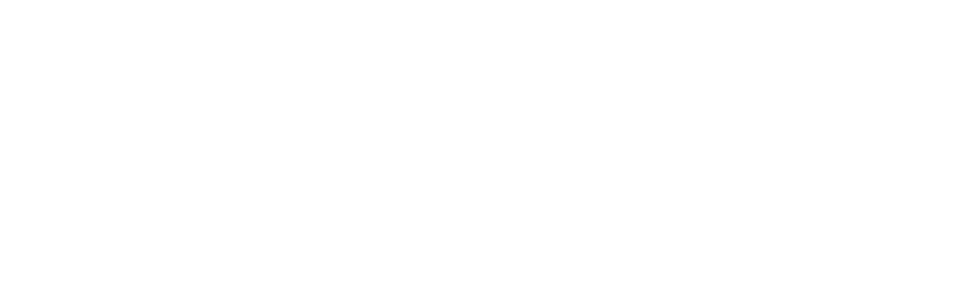
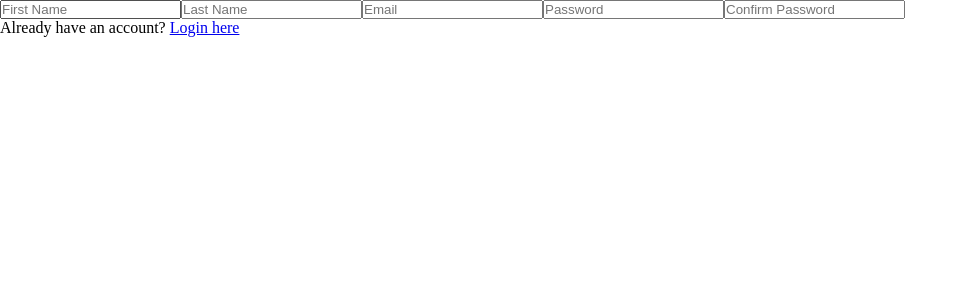
Before and after one commit to SachindaBandara/Home-Rental-Full-Stack-Application-in-MERN, a React (Create React App) app in the folder client/: page /register in a window 1280 px wide. Shown: the top 300 px of the page, without its empty margins (0-968 px from the left). Built offline with nearby package versions, Linux system fonts and the light colour scheme.

Commit message:
create register form

```diff
--- a/client/src/pages/Login.jsx
+++ b/client/src/pages/Login.jsx
@@ -3,7 +3,7 @@ import React from 'react'
 const Login = () => {
   return (
     <div>
-
+      <p>hi</p>
     </div>
   )
 }
--- a/client/src/pages/Register.jsx
+++ b/client/src/pages/Register.jsx
@@ -1,11 +1,54 @@
-import React from 'react'
+import React from "react";
 
 const Register = () => {
   return (
-    <div>
+    <div className="register">
+      <div className="register_content">
+        <form action="">
+          <input
+            type="text"
+            placeholder="First Name"
+            name="firstname"
+            required
+          />
+          <input
+            type="text"
+            placeholder="Last Name"
+            name="lastname"
+            required
+          />
+          <input
+            type="email"
+            placeholder="Email"
+            name="email"
+            required
+          />
+          <input
+            type="password"
+            placeholder="Password"
+            name="password"
+            required
+          />
+          <input
+            type="password"
+            placeholder="Confirm Password"
+            name="confirmpassword"
+            required
+          />
 
+          <input
+            type="file"
+            name="profileimage"
+            accept="image/*"
+            style={{display:'none'}}
+            required />
+        </form>
+        <p>
+          Already have an account? <a href="/login">Login here</a>
+        </p>
+      </div>
     </div>
-  )
-}
+  );
+};
 
-export default Register
+export default Register;
```
